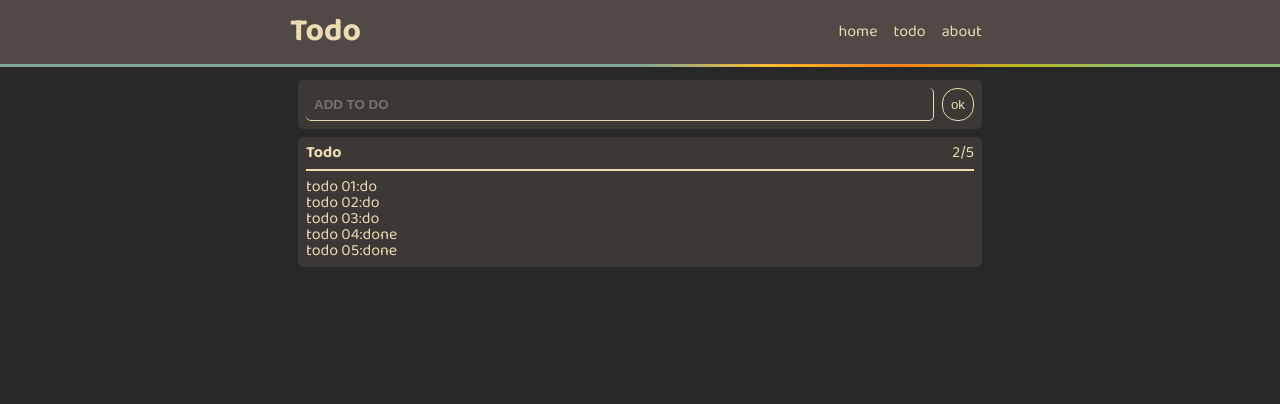
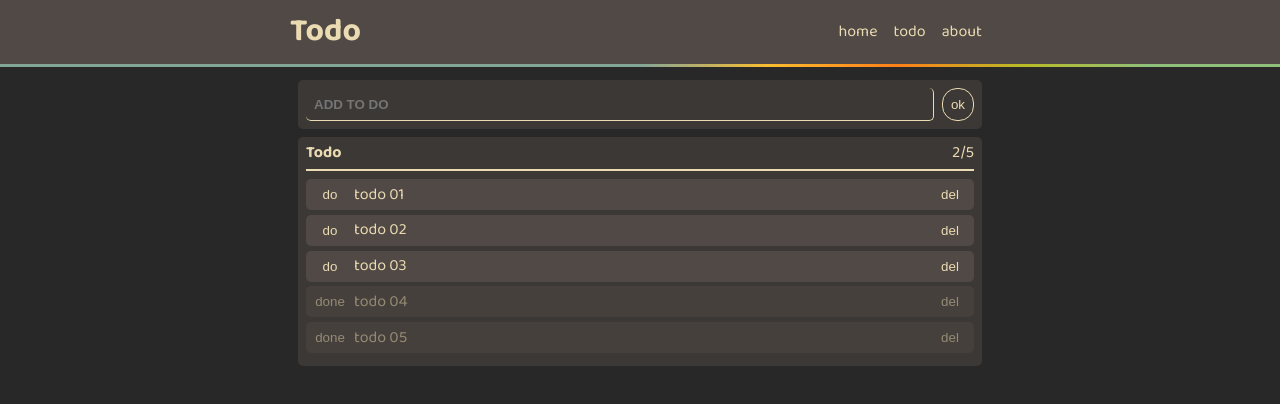
Before and after one commit to RonaldoSetzer/frontend-react, a React (Create React App) app: page /todo in a window 1280 px wide. Shown: the top 404 px of the page. Built offline with nearby package versions, Linux system fonts and the light colour scheme.

Commit message:
feat: Implement TodoItem on TodoList

```diff
--- a/src/components/TodoList/index.js
+++ b/src/components/TodoList/index.js
@@ -1,5 +1,6 @@
 import React from 'react';
 
+import TodoItem from '../TodoItem';
 import { Card } from '../ui';
 import { Head, Title, List } from './styles';
 
@@ -16,9 +17,7 @@ function TodoList({ list = [], totalCompleted }) {
       <List>
         {list &&
           list.map(({ id, title, status }) => (
-            <li key={id}>
-              {title}:{status}
-            </li>
+            <TodoItem key={id} id={id} title={title} status={status} />
           ))}
       </List>
     </Card>
```
